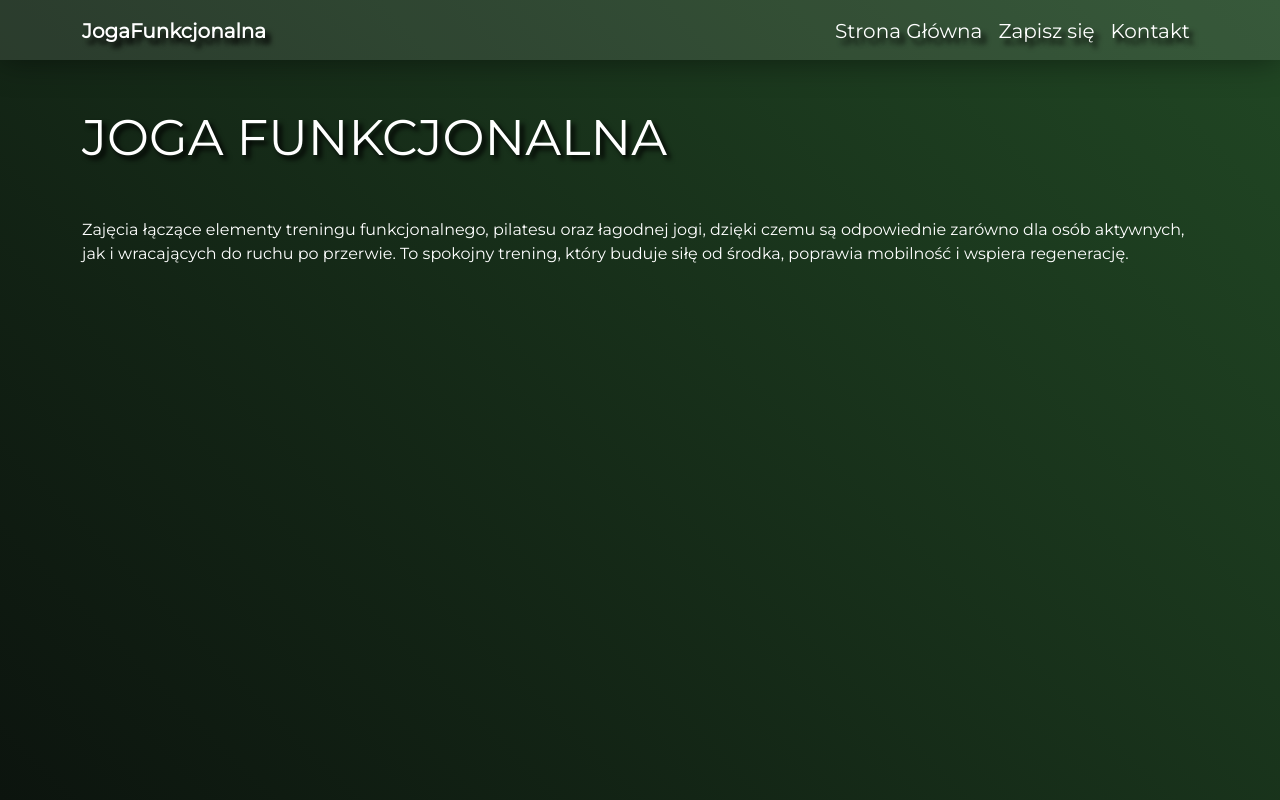
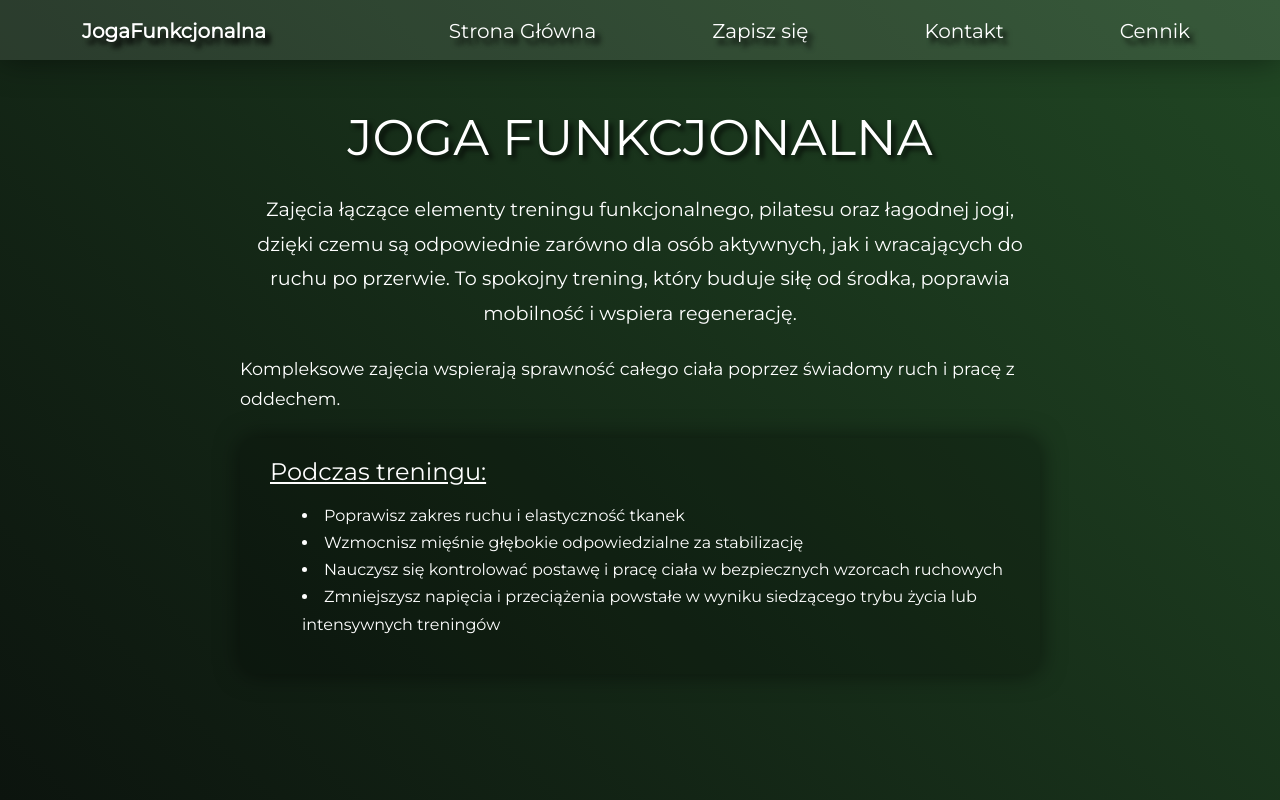
Before and after one commit to Filios41b/joga, a React (Create React App) app: page / in a window 1280 px wide. Built offline with nearby package versions, Linux system fonts and the light colour scheme.

Commit message:
Strona glowny lepszy wyglad, navbar na telefony, struktura kodu css (komentarze)

```diff
--- a/src/App.js
+++ b/src/App.js
@@ -6,6 +6,7 @@ import Main from "./Components/Main";
 import Zarezerwuj from "./Components/Zarezerwuj";
 import BackToTop from "./Components/BackToTop";
 import Kontakt from "./Components/Kontakt";
+import Cennik from "./Components/Cennik";
 
 function App() {
   return (
@@ -16,6 +17,7 @@ function App() {
         <Route path="/" element={<Main />} />
         <Route path="/zapisy" element={<Zarezerwuj />} />
         <Route path="/kontakt" element={<Kontakt />} />
+        <Route path="/cennik" element={<Cennik />} />
       </Routes>
       <BackToTop />
     </Router>
--- /dev/null
+++ b/src/Components/Cennik.js
@@ -0,0 +1,15 @@
+import React from 'react';
+import 'bootstrap/dist/css/bootstrap.min.css';
+
+function Cennik() {
+    return (
+        <div className="container mt-5 text-white">
+            <h1>Cennik</h1>
+            <div className='spacer50'></div>
+            <div>
+                <p></p>
+            </div>
+        </div>
+    );
+}
+export default Cennik;
--- a/src/Components/Kontakt.js
+++ b/src/Components/Kontakt.js
@@ -25,4 +25,4 @@ function Kontakt() {
         </div>
     );
 }
-export default Kontakt
+export default Kontakt;
--- a/src/Components/Main.js
+++ b/src/Components/Main.js
@@ -1,11 +1,28 @@
 import React from 'react';
 import 'bootstrap/dist/css/bootstrap.min.css';
+
 function Main() {
   return (
-    <div className="container mt-5 text-white">
-      <h1>JOGA FUNKCJONALNA</h1>
-      <div className='spacer50'></div>
-      <p className='yoga'>Zajęcia łączące elementy treningu funkcjonalnego, pilatesu oraz łagodnej jogi, dzięki czemu są odpowiednie zarówno dla osób aktywnych, jak i wracających do ruchu po przerwie. To spokojny trening, który buduje siłę od środka, poprawia mobilność i wspiera regenerację.</p>
+    <div className="container mt-5 text-white main-page">
+      <h1 className='joga-page text-center mb-4'>JOGA FUNKCJONALNA</h1>
+
+      <p className='yoga-page lead-page'>
+        Zajęcia łączące elementy treningu funkcjonalnego, pilatesu oraz łagodnej jogi, dzięki czemu są odpowiednie zarówno dla osób aktywnych, jak i wracających do ruchu po przerwie. To spokojny trening, który buduje siłę od środka, poprawia mobilność i wspiera regenerację.
+      </p>
+
+      <p className='yoga-page-lead mt-4'>
+        Kompleksowe zajęcia wspierają sprawność całego ciała poprzez świadomy ruch i pracę z oddechem.
+      </p>
+
+      <div className='training-benefits-page mt-4'>
+        <h3 className='training-title-page'>Podczas treningu:</h3>
+        <ul className='training-list-page'>
+          <li>Poprawisz zakres ruchu i elastyczność tkanek</li>
+          <li>Wzmocnisz mięśnie głębokie odpowiedzialne za stabilizację</li>
+          <li>Nauczysz się kontrolować postawę i pracę ciała w bezpiecznych wzorcach ruchowych</li>
+          <li>Zmniejszysz napięcia i przeciążenia powstałe w wyniku siedzącego trybu życia lub intensywnych treningów</li>
+        </ul>
+      </div>
     </div>
   );
 }
--- a/src/Components/Navbar.js
+++ b/src/Components/Navbar.js
@@ -43,6 +43,11 @@ function Navbar() {
                 Kontakt
               </Link>
             </li>
+            <li className="nav-item">
+              <Link className="nav-link text-white" to="/cennik">
+                Cennik
+              </Link>
+            </li>
           </ul>
         </div>
 
--- a/src/Components/Zarezerwuj.js
+++ b/src/Components/Zarezerwuj.js
@@ -5,7 +5,7 @@ function Zarezerwuj() {
       <div className="spacer50"></div>
       <iframe
         src="https://widget.zarezerwuj.pl/6609e190-2978-4240-9883-9757ad380163"
-        style={{ border: "none", minHeight: "650px", width: "100%", height: "100%" }}
+        className="zarezerwuj-iframe"
         seamless
         title="Zapisz się"
       ></iframe>
--- a/src/index.css
+++ b/src/index.css
@@ -29,6 +29,8 @@ h1 {
   text-shadow: 4px 4px 5px rgba(0, 0, 0, 1);
 }
 
+/*Navbar.js*/
+/*Navbar*/
 .navbar-custom {
   justify-content: start !important;
   font-size: 20px;
@@ -41,10 +43,33 @@ h1 {
   box-shadow: 0px 0px 33px -1px rgba(0, 0, 0, 0.5);
 }
 
-iframe {
-  box-shadow: 0px 0px 24px 8px rgba(0, 0, 0, 1);
+@media (max-width: 767px) {
+  .navbar-collapse.collapse {
+    background-color: rgba(33, 71, 36, 0.5);
+    margin-top: 5%;
+    backdrop-filter: blur(10px);
+    -webkit-backdrop-filter: blur(10px);
+    border-radius: 5%;
+  }
 }
 
+@media (min-width: 768px) {
+  .nav-link {
+    margin-left: 100px;
+  }
+}
+
+/*Zarezerwuj.js*/
+/*Zapisy iframe*/
+.zarezerwuj-iframe {
+  border: none;
+  min-height: 650px;
+  width: 100%;
+  height: 100%;
+  border-radius: 2%;
+}
+
+/*Addons*/
 .spacer50 {
   margin: 50px;
 }
@@ -58,3 +83,69 @@ iframe {
 .yoga {
   width: fit-content;
 }
+
+/*Main.js*/
+/* Strona główna */
+
+/*Joga funcjonalna*/
+@media (max-width: 767px) {
+  .joga {
+    font-size: 40px !important;
+  }
+}
+
+.main-page .joga-page {
+  font-size: 50px;
+  text-shadow: 4px 4px 5px rgba(0,0,0,0.8);
+  margin-bottom: 1.5rem;
+}
+
+@media (max-width: 767px) {
+  .main-page .joga-page {
+    font-size: 40px;
+  }
+}
+
+.main-page .lead-page {
+  font-size: 1.2rem;
+  line-height: 1.8;
+  max-width: 800px;
+  margin: 0 auto;
+  text-align: center;
+}
+
+.main-page .yoga-page-lead {
+  font-size: 1.1rem;
+  line-height: 1.7;
+  max-width: 800px;
+  margin: 0 auto;
+}
+
+.main-page .training-benefits-page {
+  background-color: rgba(0,0,0,0.2);
+  padding: 20px 30px;
+  border-radius: 15px;
+  max-width: 800px;
+  margin: 30px auto;
+  box-shadow: 0 0 25px rgba(0,0,0,0.5);
+}
+
+.main-page .training-title-page {
+  margin-bottom: 15px;
+  font-size: 1.5rem;
+  text-decoration: underline;
+}
+
+.main-page .training-list-page {
+  list-style: disc inside;
+  line-height: 1.7;
+  font-size: 1rem;
+}
+
+.main-page .mt-4 {
+  margin-top: 1.5rem !important;
+}
+
+.main-page .mb-4 {
+  margin-bottom: 1.5rem !important;
+}
```
Also changed, not shown: 1 other file (tests, documents, lock files or other folders).
